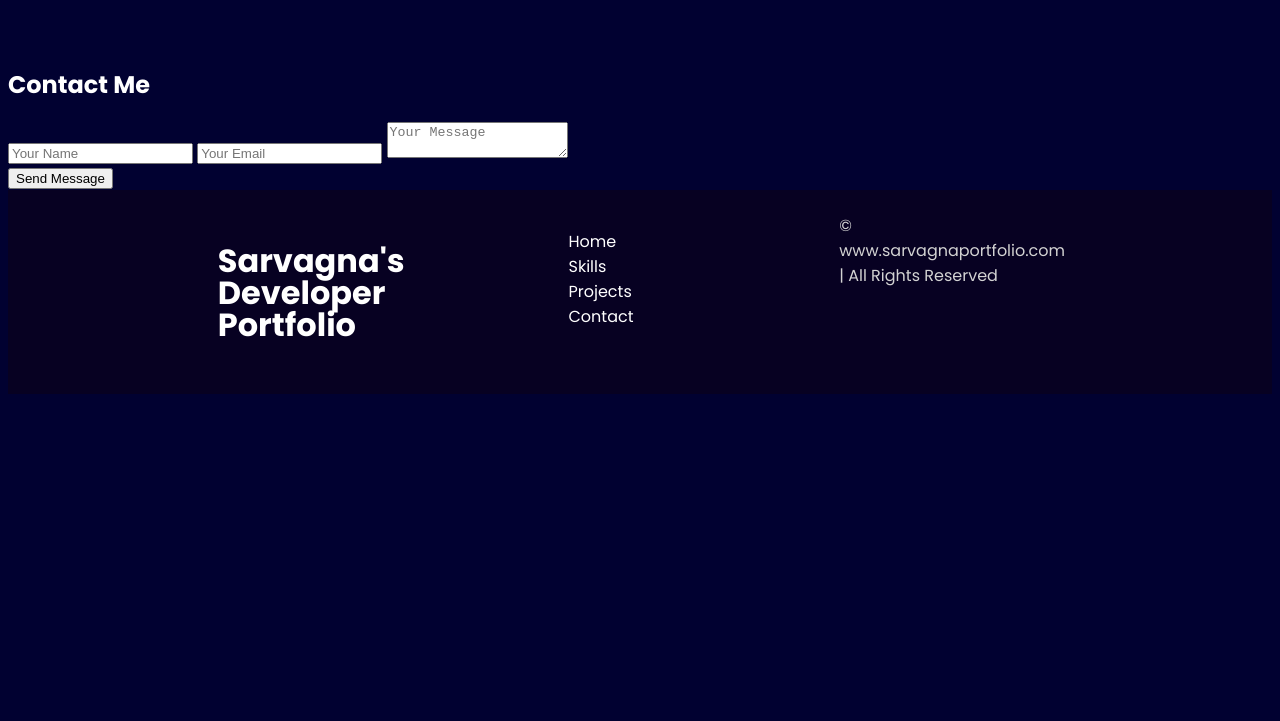
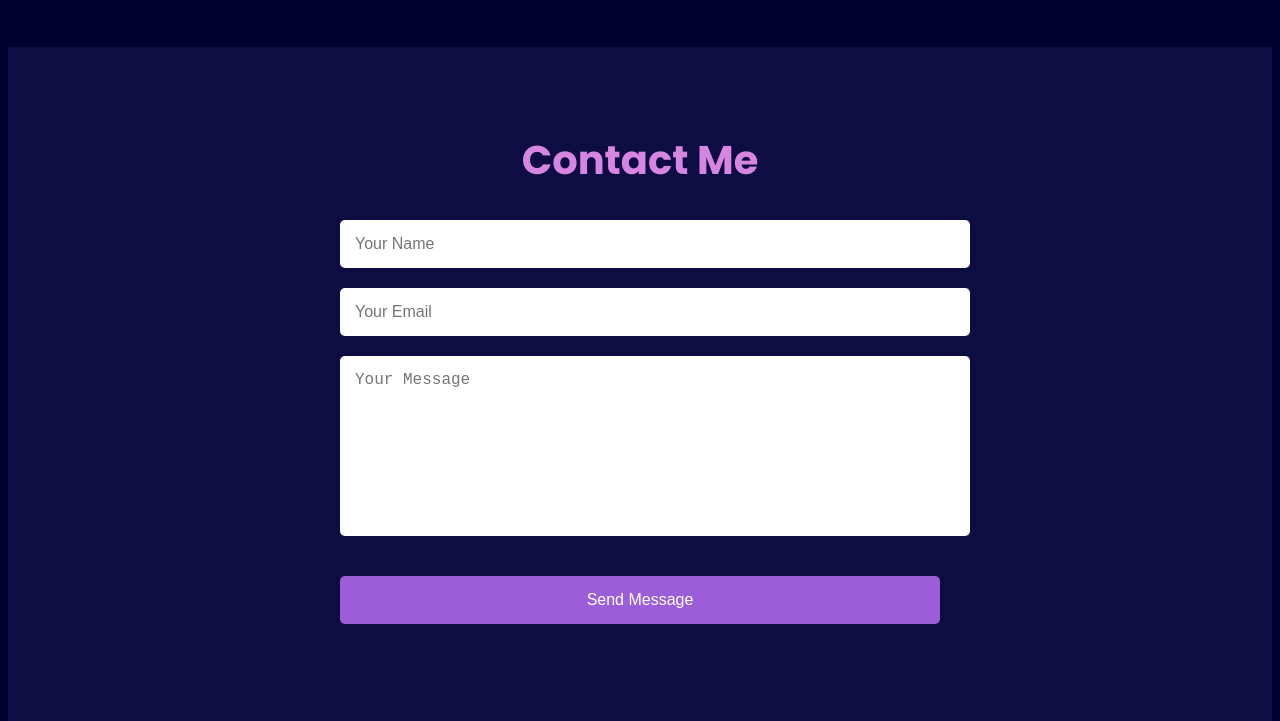
Before and after one commit to sarvagna8696/Sarvagna-s_Portfolio, a plain HTML site: page index.html in a window 1280 px wide. Shown: the part 2057-2778 px from the top of the page. Before the commit the page ends 2459 px from the top, so only its background shows below. Drawn offline with nearby package versions, Linux system fonts and the light colour scheme.

Commit message:
Update index.css

```diff
--- a/index.css
+++ b/index.css
@@ -187,32 +187,129 @@ h3{
     text-align: center;
 }
 
-footer{
-    background-color: rgb(7, 1, 34);
+/* Footer */
+footer {
+    background-color: rgb(13, 13, 68);
+    color: lightgrey;
+    padding: 50px 20px;
+    text-align: center;
+}
 
+.footer {
+    display: flex;
+    flex-direction: column;
+    align-items: center;
+    gap: 30px;
 }
-.footer{
+
+.footer h3 {
+    font-size: 1.8rem;
+    color: rgb(214, 134, 224);
+    margin-bottom: 10px;
+}
+
+.footer ul {
+    list-style: none;
+    padding: 0;
     display: flex;
-    padding: 23px 122px;
-    justify-content: space-evenly;
+    gap: 20px;
+    justify-content: center;
+}
 
+.footer ul li {
+    display: inline;
 }
-.footer ul{
 
-    list-style: none;
+.footer ul li a {
+    text-decoration: none;
+    color: lightgrey;
+    font-size: 1rem;
+    transition: color 0.3s ease;
+}
 
+.footer ul li a:hover {
+    color: rgb(214, 134, 224);
+}
 
-}
-.footer .ul li{
-
-        text-decoration: none;
-
-
-}
-.footer > div{
-    width: 223px;
-}
-footer .footer-text{
-    align-items: center;
+.footer-text {
+    margin-top: 20px;
+    font-size: 0.9rem;
     color: lightgrey;
 }
+
+.footer .social {
+    display: flex;
+    gap: 15px;
+}
+
+.footer .social img {
+    width: 30px;
+    height: 30px;
+    transition: transform 0.3s ease;
+}
+
+.footer .social img:hover {
+    transform: scale(1.1);
+}
+
+/* Contact Section */
+.contact {
+    padding: 50px 0;
+    background-color: rgb(13, 13, 68);
+    color: white;
+    text-align: center;
+}
+
+.contact h2 {
+    font-size: 2.5rem;
+    margin-bottom: 30px;
+    color: rgb(214, 134, 224);
+}
+
+.contact form {
+    max-width: 600px;
+    margin: 0 auto;
+    display: flex;
+    flex-direction: column;
+    gap: 20px;
+}
+
+.contact input,
+.contact textarea {
+    padding: 15px;
+    border: none;
+    border-radius: 5px;
+    font-size: 1rem;
+}
+
+.contact input[type="text"],
+.contact input[type="email"],
+.contact textarea {
+    width: 100%;
+}
+
+.contact textarea {
+    resize: none;
+    height: 150px;
+}
+
+.contact button {
+    padding: 15px;
+    background-color: rgb(156, 93, 216);
+    color: white;
+    border: none;
+    border-radius: 5px;
+    font-size: 1rem;
+    cursor: pointer;
+    transition: background-color 0.3s ease;
+}
+
+.contact button:hover {
+    background-color: rgb(214, 134, 224);
+}
+
+.contact input:focus,
+.contact textarea:focus {
+    outline: none;
+    box-shadow: 0 0 5px rgba(156, 93, 216, 0.5);
+}
```
